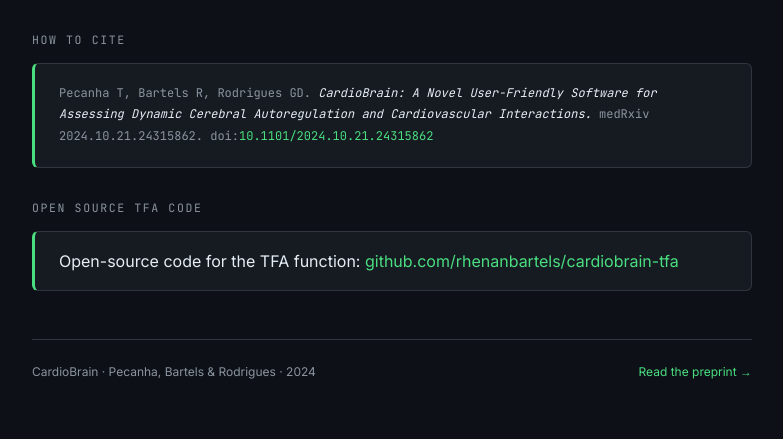
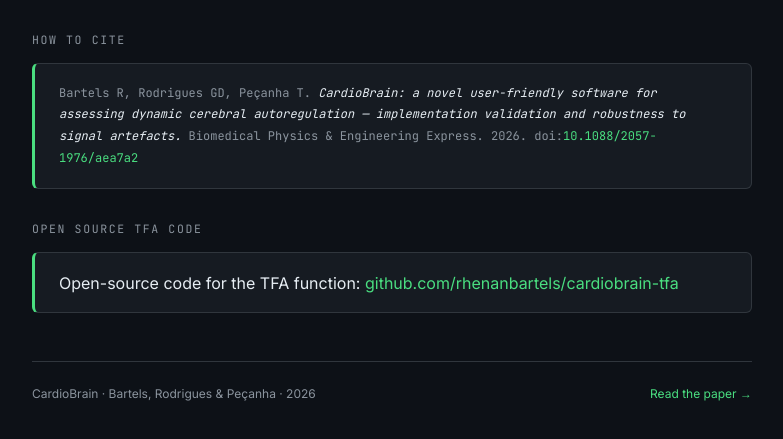
Before and after one commit to rhenanbartels/cardiobrain-site, a plain HTML site: page index.html in a window 1280 px wide. Shown: the part 1280-1719 px from the top of the page, without its empty margins (248-1031 px from the left). Drawn offline with Linux system fonts and the light colour scheme.

Commit message:
Update paper

```diff
--- a/index.html
+++ b/index.html
@@ -469,11 +469,12 @@
       <p class="section-title">How to cite</p>
       <div class="citation-block">
         <p class="citation-text">
-          Pecanha T, Bartels R, Rodrigues GD.
-          <em>CardioBrain: A Novel User-Friendly Software for Assessing Dynamic
-          Cerebral Autoregulation and Cardiovascular Interactions.</em>
-          medRxiv 2024.10.21.24315862.
-          doi:<a href="https://doi.org/10.1101/2024.10.21.24315862" target="_blank" rel="noopener" style="color:var(--accent);text-decoration:none;">10.1101/2024.10.21.24315862</a>
+          Bartels R, Rodrigues GD, Peçanha T.
+          <em>CardioBrain: a novel user-friendly software for assessing dynamic
+          cerebral autoregulation — implementation validation and robustness to
+          signal artefacts.</em>
+          Biomedical Physics &amp; Engineering Express. 2026.
+          doi:<a href="https://doi.org/10.1088/2057-1976/aea7a2" target="_blank" rel="noopener" style="color:var(--accent);text-decoration:none;">10.1088/2057-1976/aea7a2</a>
         </p>
       </div>
     </section>
@@ -494,8 +495,8 @@
   </main>
 
   <footer>
-    <span>CardioBrain · Pecanha, Bartels &amp; Rodrigues · 2024</span>
-    <a href="https://doi.org/10.1101/2024.10.21.24315862" target="_blank" rel="noopener">Read the preprint →</a>
+    <span>CardioBrain · Bartels, Rodrigues &amp; Peçanha · 2026</span>
+    <a href="https://doi.org/10.1088/2057-1976/aea7a2" target="_blank" rel="noopener">Read the paper →</a>
   </footer>
 
   <script>
```
